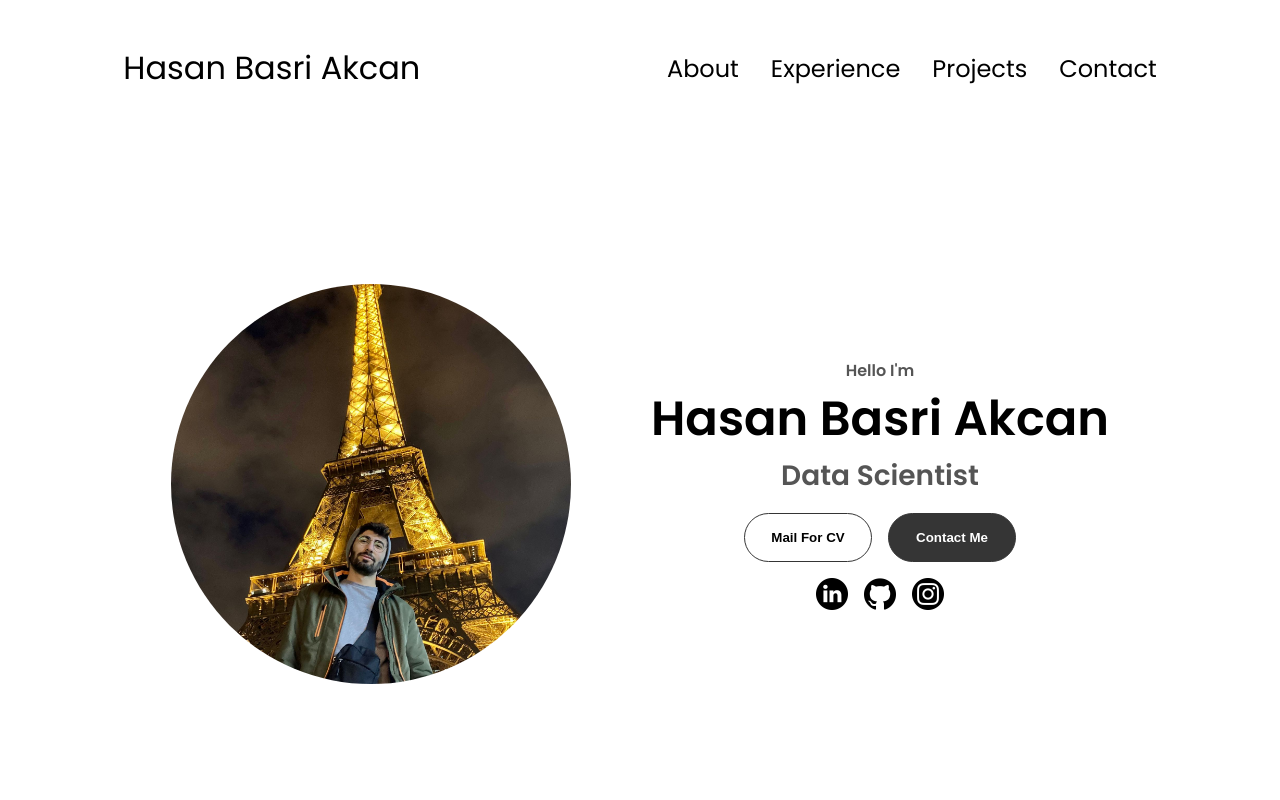
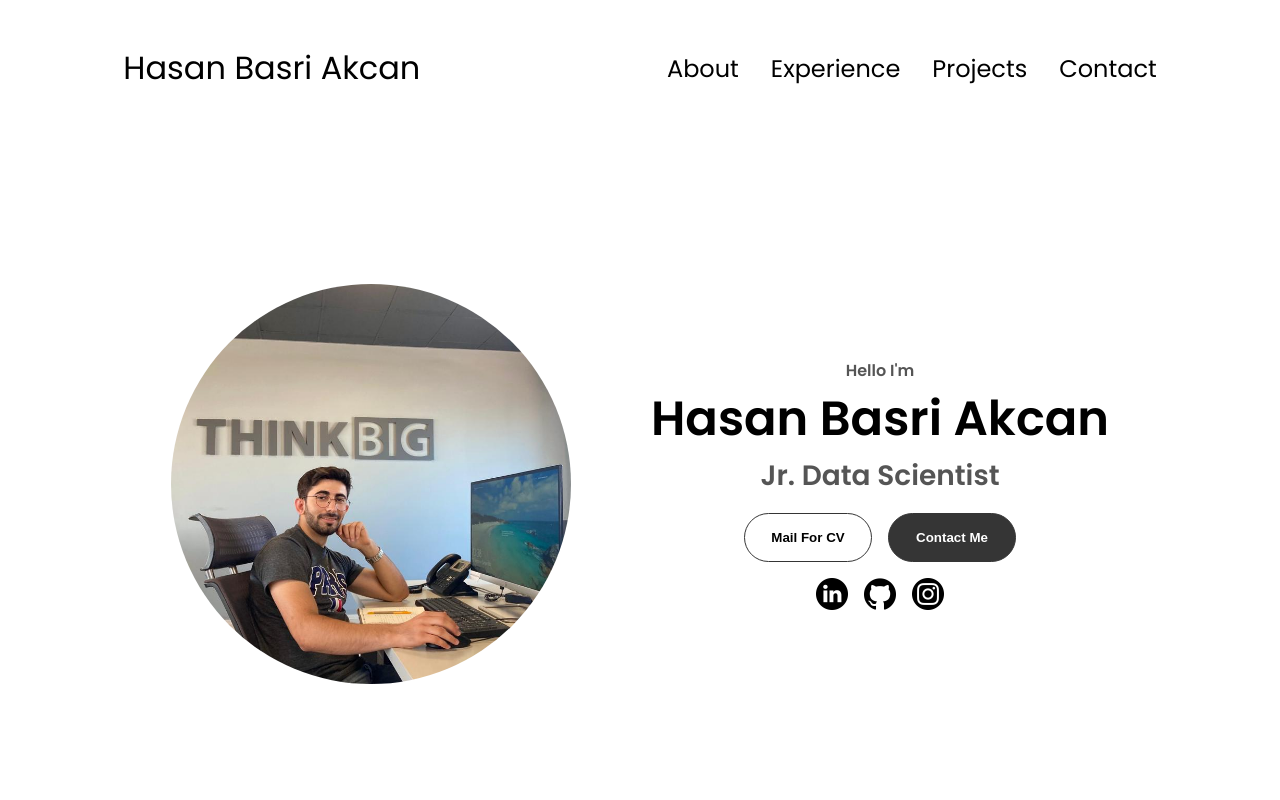
Before and after one commit to Akcanbasri/Personal-page, a plain HTML site: page index.html in a window 1280 px wide. Shown: the top 800 px of the page. Drawn offline with Linux system fonts and the light colour scheme.

Commit message:
profile picture chancged

```diff
--- a/index.html
+++ b/index.html
@@ -44,12 +44,12 @@
 
   <section id="profile">
     <div class="section__pic-container">
-      <img src="./assets/paris.jpg" alt="Hasan Basri profile picture" class="section__pic">
+      <img src="./assets/mepsan.jpg" alt="Hasan Basri profile picture" class="section__pic">
     </div>
     <div class="section__text">
       <p class="section__text__p1">Hello I'm</p>
       <h1 class="title">Hasan Basri Akcan</h1>
-      <p class="section__text__p2">Data Scientist</p>
+      <p class="section__text__p2">Jr. Data Scientist</p>
 
       <div class="btn-container">
         <button class="btn btn-color-2" onclick="location.href='./#contact'">
@@ -173,7 +173,7 @@
               <img src="./assets/checkmark.png" alt="experience icon" class="icon">
               <div>
                 <h3>PyTorch</h3>
-                <p>Intermediate</p>
+                <p>Basic<span class="hidden">aaaaaa</span></p> <!-- span ile boyutu tamamladık -->
               </div>
             </article>
 
```
Also changed, not shown: assets/mepsan.jpg (added).
